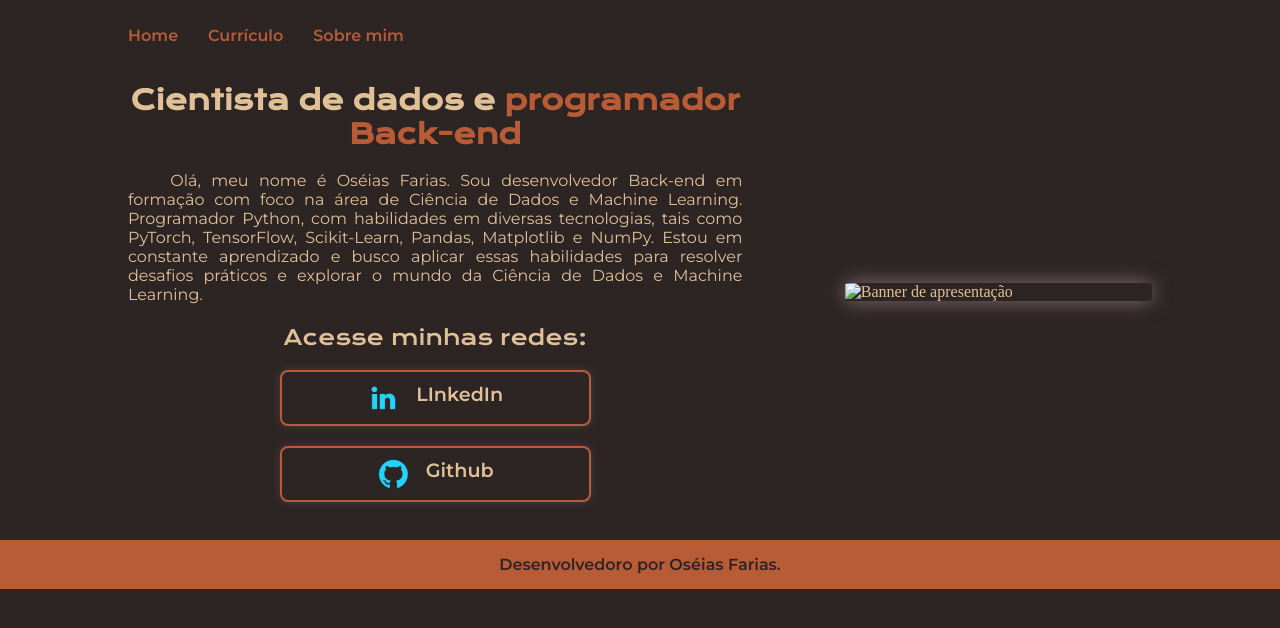
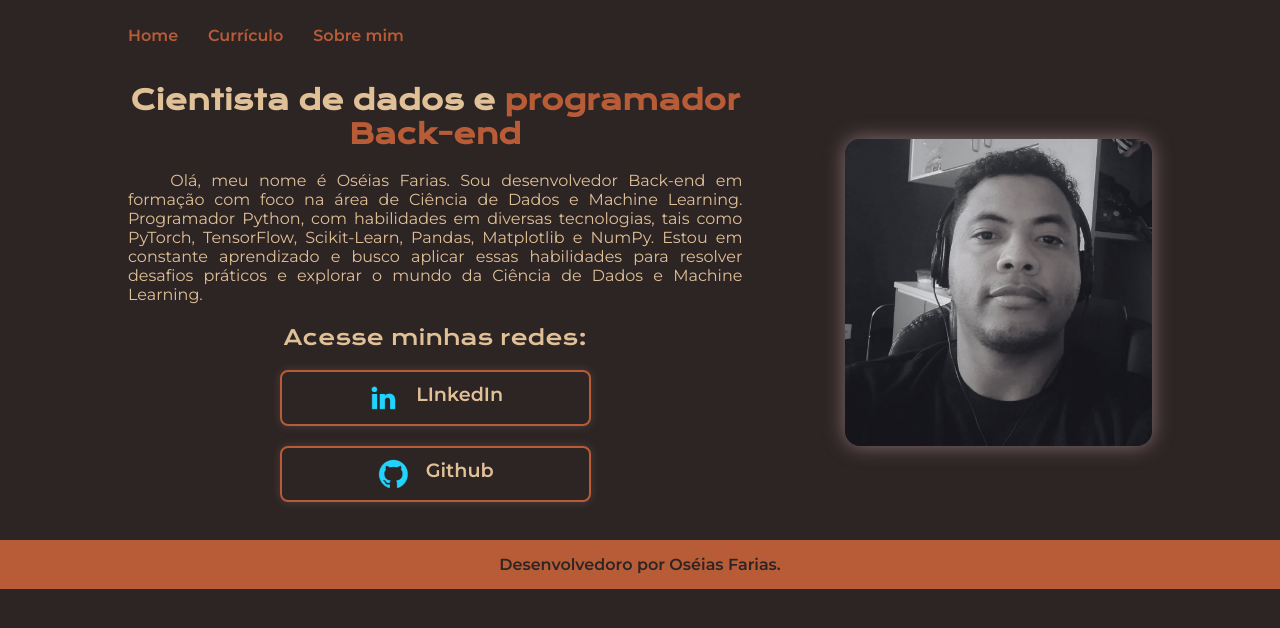
Before and after one commit to Oseiasdfarias/portifolio_curso_alura, a plain HTML site: page index.html in a window 1280 px wide. Drawn offline with nearby package versions, Linux system fonts and the light colour scheme.

Commit message:
Ajuste de imagem do perfil

```diff
--- a/index.html
+++ b/index.html
@@ -4,7 +4,7 @@
     <meta charset="UTF-8">
     <meta name="viewport" content="width=device-width, initial-scale=1.0">
     <title>Portifólio</title>
-    <link rel="icon" type="image/x-icon" href="assets/favicon-32x32.png">
+    <link rel="icon" type="image/x-icon" href="assets/logo_os.png">
     <link rel="stylesheet" href="./style/style.css">
 </head>
 <body>
@@ -34,7 +34,7 @@
                 </a>
             </div>
         </section>
-                <img class="apresentacao__imagem" src="./assets/oseias.jpg" alt="Banner de apresentação">
+                <img class="apresentacao__imagem" src="./assets/logo_os.png" alt="Banner de apresentação">
     </main>
     <footer class="rodape">
         <p class="apresentacao__conteudo__paragrafo">Desenvolvedoro por Oséias Farias.</p>
```
Also changed, not shown: about.html (+1 -1 lines), assets/logo_os.png (added).
